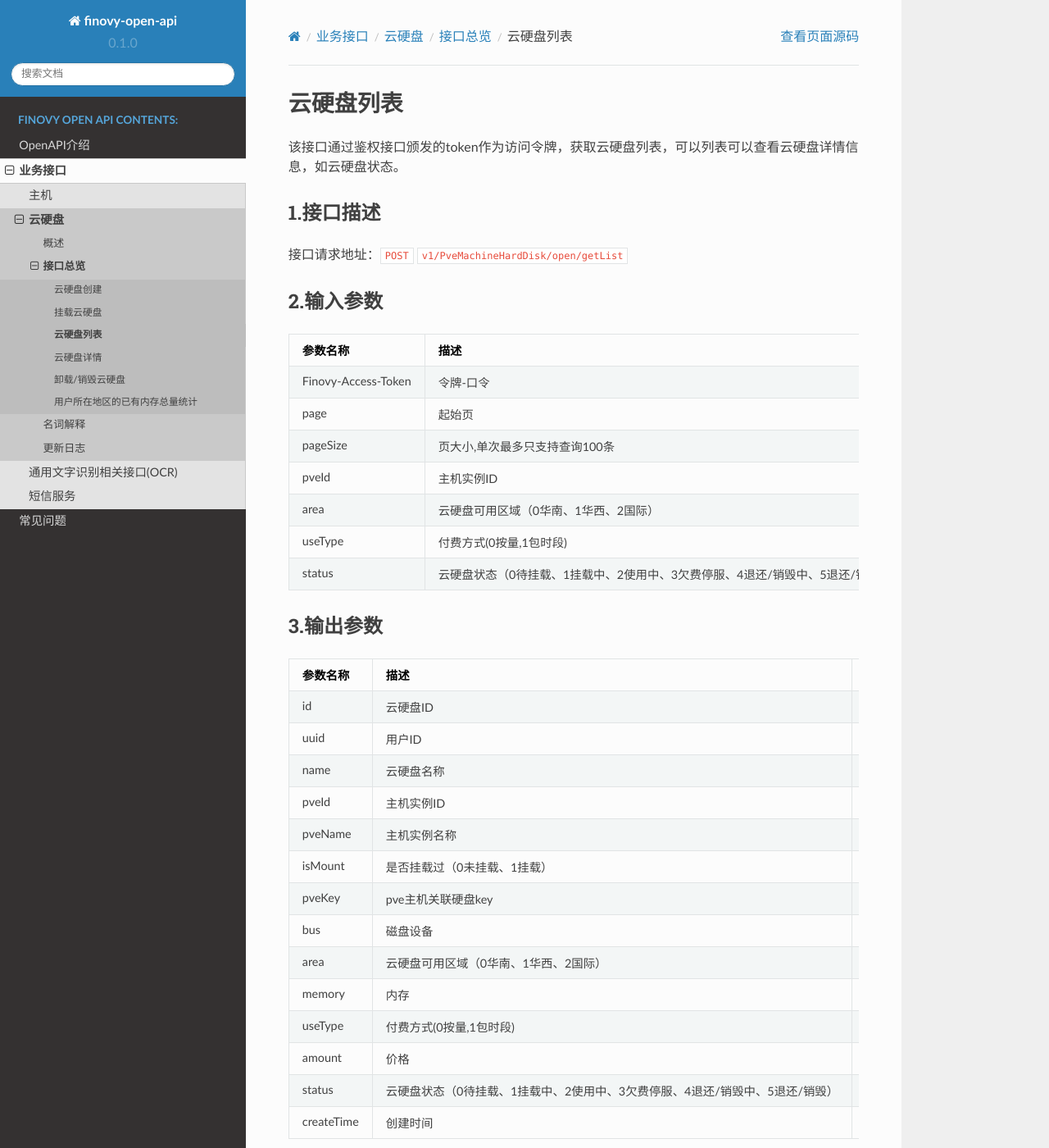
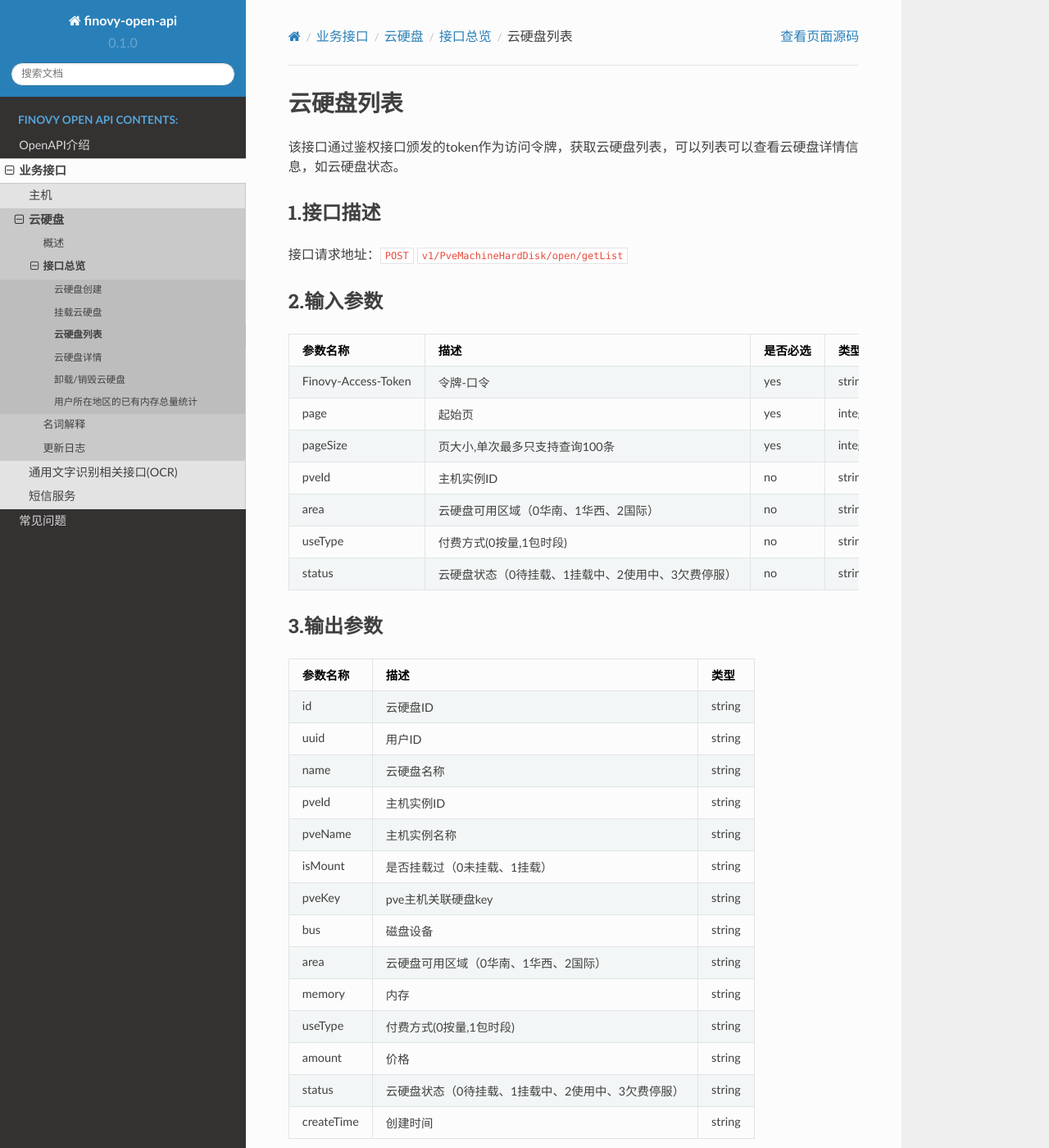
Before and after one commit to finovy/open-api, a Sphinx documentation site: the page built from docs/source/api/pveharddiskapioverview/3.list.md, in a window 1280 px wide and 1400 px high. Shown: the whole window at 82% size. Built offline with Sphinx 7.4.7 and the Read the Docs theme 2.0.0, drawn with Linux system fonts in a browser that asks for light colours.

Commit message:
fix: 云硬盘init

```diff
--- a/docs/source/api/pveharddiskapioverview/3.list.md
+++ b/docs/source/api/pveharddiskapioverview/3.list.md
@@ -16,7 +16,7 @@
 | pveId               | 主机实例ID                                     | no   | string  | body     |
 | area                | 云硬盘可用区域（0华南、1华西、2国际）                       | no   | string  | body     |
 | useType             | 付费方式(0按量,1包时段)                             | no   | string  | body     |
-| status              | 云硬盘状态（0待挂载、1挂载中、2使用中、3欠费停服、4退还/销毁中、5退还/销毁） | no   | string  | body     |
+| status              | 云硬盘状态（0待挂载、1挂载中、2使用中、3欠费停服） | no   | string  | body     |
 
 ### 3.输出参数
 
@@ -34,7 +34,7 @@
 | memory     | 内存                                         | string |
 | useType    | 付费方式(0按量,1包时段)                             | string |
 | amount     | 价格                                         | string |
-| status     | 云硬盘状态（0待挂载、1挂载中、2使用中、3欠费停服、4退还/销毁中、5退还/销毁） | string |
+| status     | 云硬盘状态（0待挂载、1挂载中、2使用中、3欠费停服） | string |
 | createTime | 创建时间                                       | string |
 
 ### 4.示例
```
Also changed, not shown: docs/source/api/pveharddiskapioverview/1.create.md (+1 -1 lines), docs/source/api/pveharddiskapioverview/4.info.md (+3 -1 lines).
